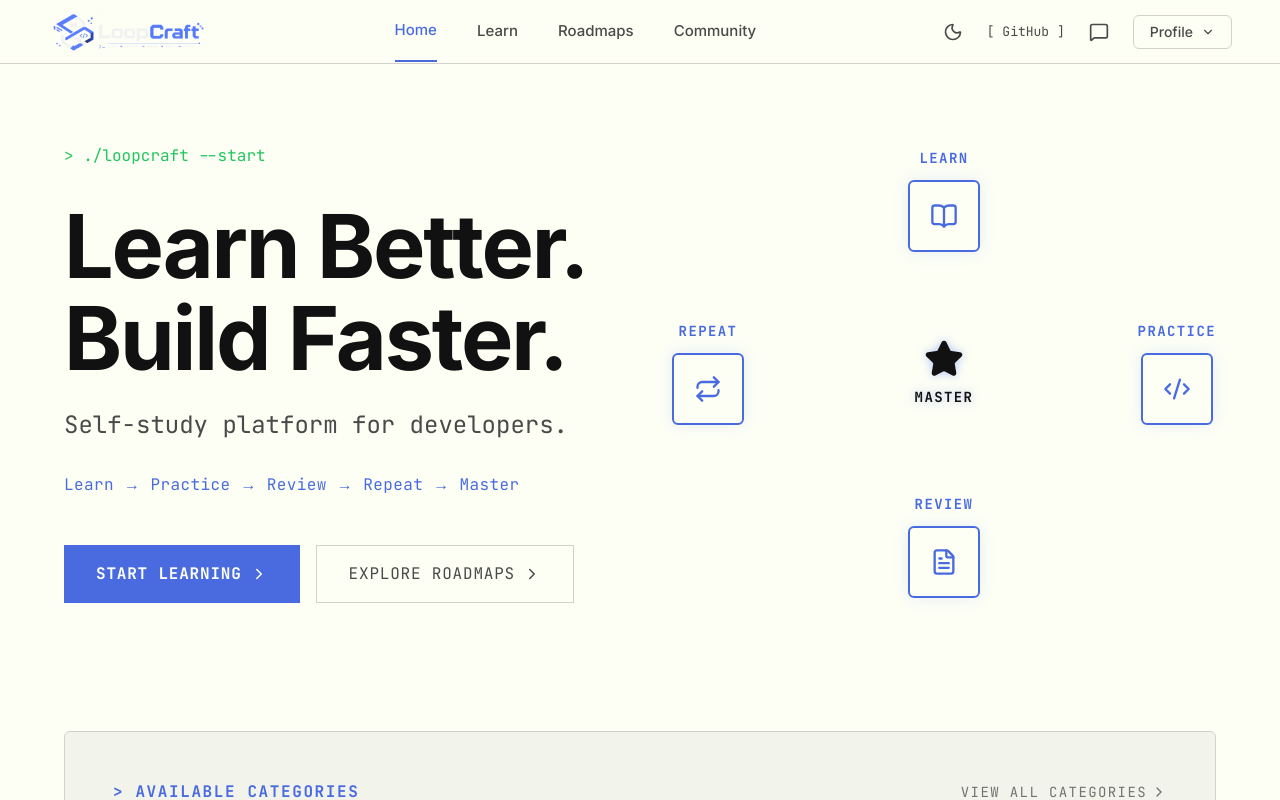
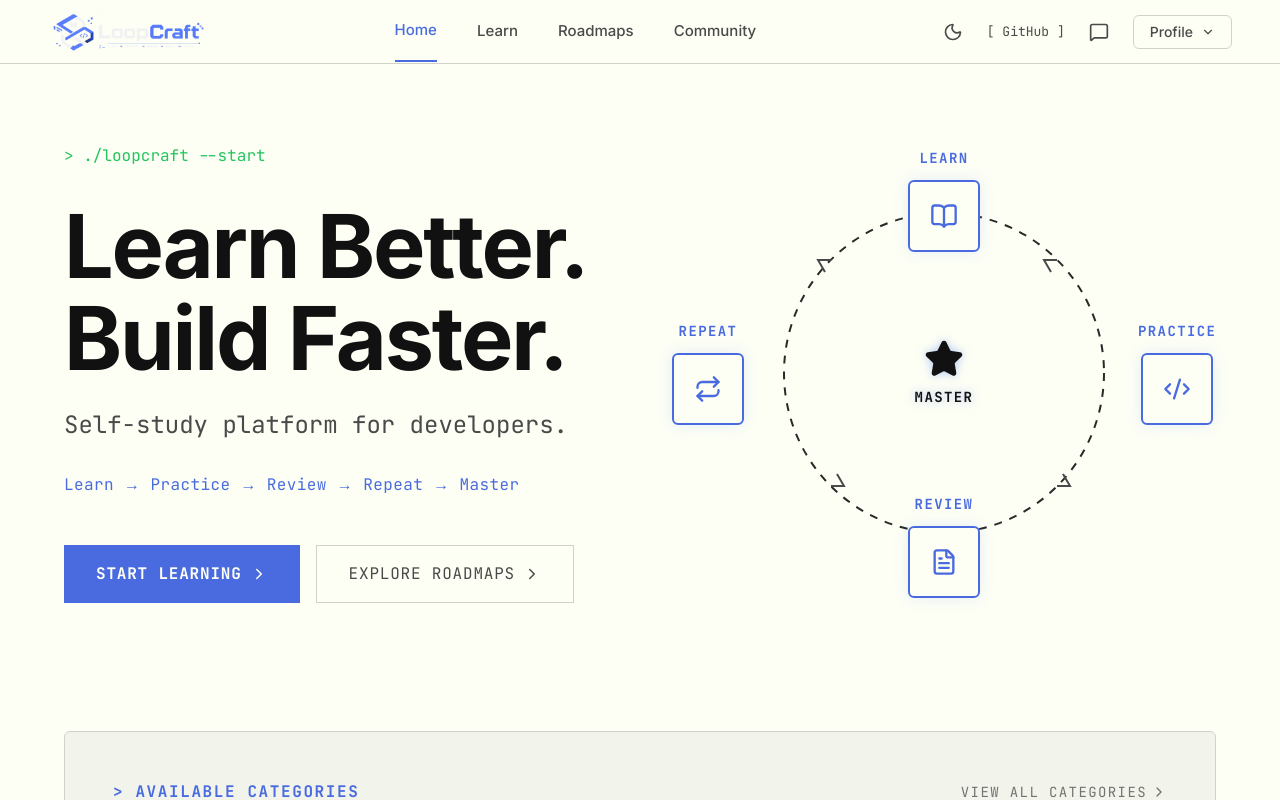
Before and after one commit to fahm-codes/Loop-Craft, a Next.js app: page / in a window 1280 px wide. Shown: the top 800 px of the page. Built offline with nearby package versions, Linux system fonts and the light colour scheme.

Commit message:
feat: implement true orbital loop animation for hero diagram

```diff
--- a/src/app/globals.css
+++ b/src/app/globals.css
@@ -120,6 +120,15 @@
   animation: spin-slow 25s linear infinite;
 }
 
+@keyframes spin-slow-reverse {
+  from { transform: rotate(360deg); }
+  to { transform: rotate(0deg); }
+}
+
+.animate-spin-slow-reverse {
+  animation: spin-slow-reverse 25s linear infinite;
+}
+
 @keyframes float {
   0%, 100% { transform: translateY(0); }
   50% { transform: translateY(-8px); }
--- a/src/app/page.tsx
+++ b/src/app/page.tsx
@@ -46,50 +46,63 @@ export default function Home() {
 
           {/* Hero Right - Diagram */}
           <div className="relative h-[450px] hidden lg:flex items-center justify-center font-mono text-sm uppercase tracking-widest text-accent">
-            {/* Center Star */}
-            <div className="absolute flex flex-col items-center gap-2 z-10 animate-pulse-glow cursor-pointer">
+
+            {/* Center Star (Static, Pulses) */}
+            <div className="absolute flex flex-col items-center gap-2 z-20 animate-pulse-glow cursor-pointer">
               <Star size={40} className="text-text-primary fill-text-primary" />
               <span className="text-text-primary font-bold">MASTER</span>
             </div>
 
+            {/* Orbiting Container */}
+            <div className="absolute w-full h-full animate-spin-slow flex items-center justify-center z-10">
+
               {/* Nodes */}
-            <div className="absolute top-0 flex flex-col items-center gap-3 hover:scale-110 transition-transform cursor-pointer animate-float" style={{animationDelay: '0s'}}>
+              <div className="absolute top-0 left-1/2 -translate-x-1/2 flex flex-col items-center gap-3 cursor-pointer">
+                <div className="animate-spin-slow-reverse flex flex-col items-center gap-3 hover:scale-110 transition-transform">
                   <span className="text-accent font-bold">LEARN</span>
                   <div className="border-2 border-accent rounded-md p-5 bg-bg-main shadow-[0_0_15px_rgba(99,133,240,0.15)]">
                     <BookOpen size={28} className="text-accent" />
                   </div>
                 </div>
+              </div>
 
-            <div className="absolute right-0 flex flex-col items-center gap-3 hover:scale-110 transition-transform cursor-pointer animate-float" style={{animationDelay: '1s'}}>
+              <div className="absolute right-0 top-1/2 -translate-y-1/2 flex flex-col items-center gap-3 cursor-pointer">
+                <div className="animate-spin-slow-reverse flex flex-col items-center gap-3 hover:scale-110 transition-transform">
                   <span className="text-accent font-bold">PRACTICE</span>
                   <div className="border-2 border-accent rounded-md p-5 bg-bg-main shadow-[0_0_15px_rgba(99,133,240,0.15)]">
                     <Code2 size={28} className="text-accent" />
                   </div>
                 </div>
+              </div>
 
-            <div className="absolute bottom-0 flex flex-col items-center gap-3 hover:scale-110 transition-transform cursor-pointer animate-float" style={{animationDelay: '2s'}}>
+              <div className="absolute bottom-0 left-1/2 -translate-x-1/2 flex flex-col items-center gap-3 cursor-pointer">
+                <div className="animate-spin-slow-reverse flex flex-col items-center gap-3 hover:scale-110 transition-transform">
                   <span className="text-accent font-bold">REVIEW</span>
                   <div className="border-2 border-accent rounded-md p-5 bg-bg-main shadow-[0_0_15px_rgba(99,133,240,0.15)]">
                     <FileText size={28} className="text-accent" />
                   </div>
                 </div>
+              </div>
 
-            <div className="absolute left-0 flex flex-col items-center gap-3 hover:scale-110 transition-transform cursor-pointer animate-float" style={{animationDelay: '3s'}}>
+              <div className="absolute left-0 top-1/2 -translate-y-1/2 flex flex-col items-center gap-3 cursor-pointer">
+                <div className="animate-spin-slow-reverse flex flex-col items-center gap-3 hover:scale-110 transition-transform">
                   <span className="text-accent font-bold">REPEAT</span>
                   <div className="border-2 border-accent rounded-md p-5 bg-bg-main shadow-[0_0_15px_rgba(99,133,240,0.15)]">
                     <Repeat size={28} className="text-accent" />
                   </div>
                 </div>
+              </div>
 
               {/* Connecting dashed lines SVG */}
               <svg className="absolute w-full h-full -z-10" viewBox="0 0 450 450" fill="none" xmlns="http://www.w3.org/2000/svg">
-              <circle cx="225" cy="225" r="160" stroke="#292929" strokeWidth="2" strokeDasharray="8 8" className="animate-spin-slow origin-center" />
+                <circle cx="225" cy="225" r="160" stroke="#292929" strokeWidth="2" strokeDasharray="8 8" />
                 {/* Approximated arrow heads */}
                 <path d="M 338 112 L 325 112 L 332 124" stroke="#4A4A4A" strokeWidth="2" fill="none"/>
                 <path d="M 338 338 L 351 338 L 344 326" stroke="#4A4A4A" strokeWidth="2" fill="none"/>
                 <path d="M 112 338 L 125 338 L 118 326" stroke="#4A4A4A" strokeWidth="2" fill="none"/>
                 <path d="M 112 112 L 99 112 L 106 124" stroke="#4A4A4A" strokeWidth="2" fill="none"/>
               </svg>
+            </div>
           </div>
         </div>
       </section>
```
Lines whose indentation alone changed are shown as unchanged.
